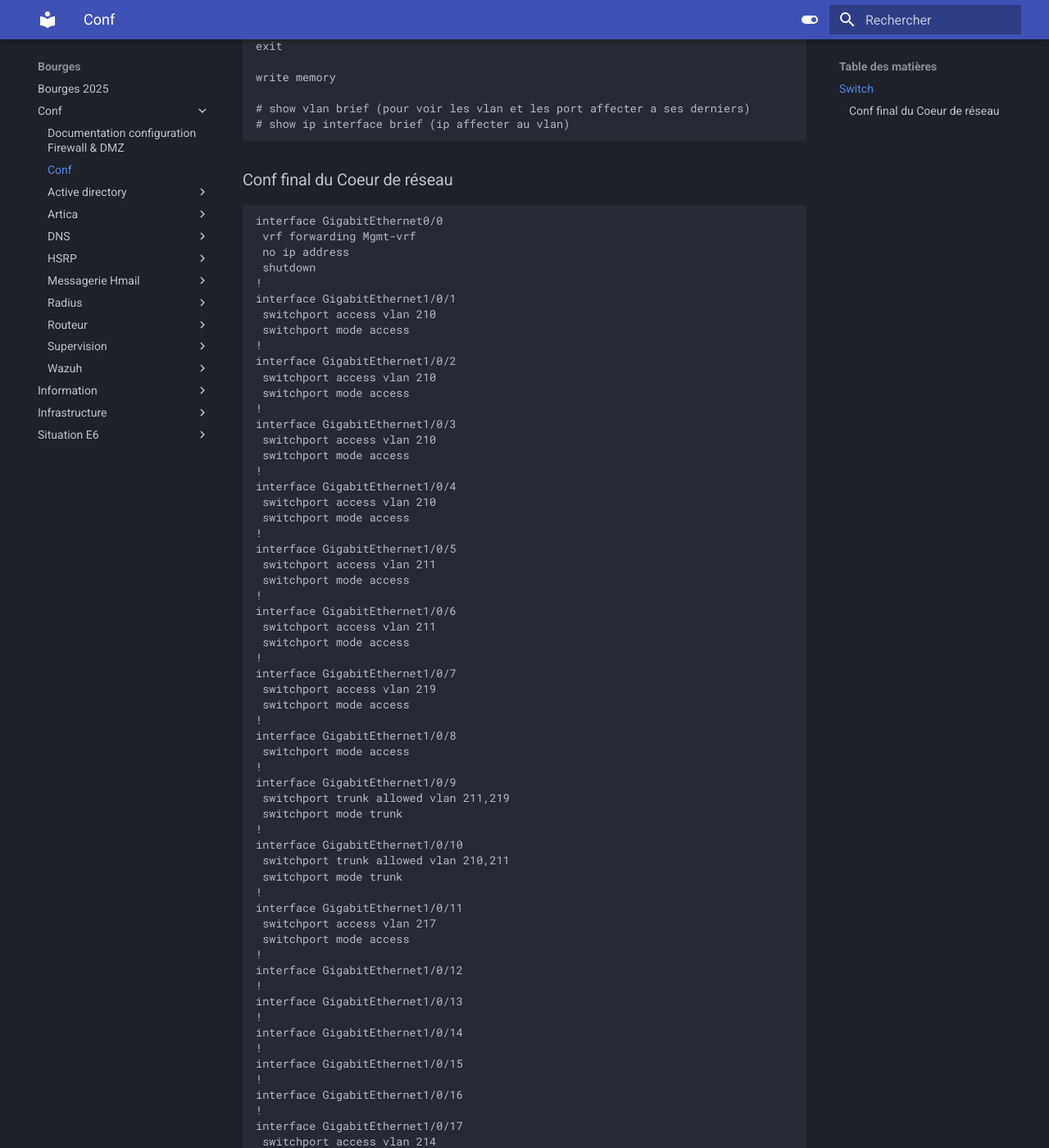
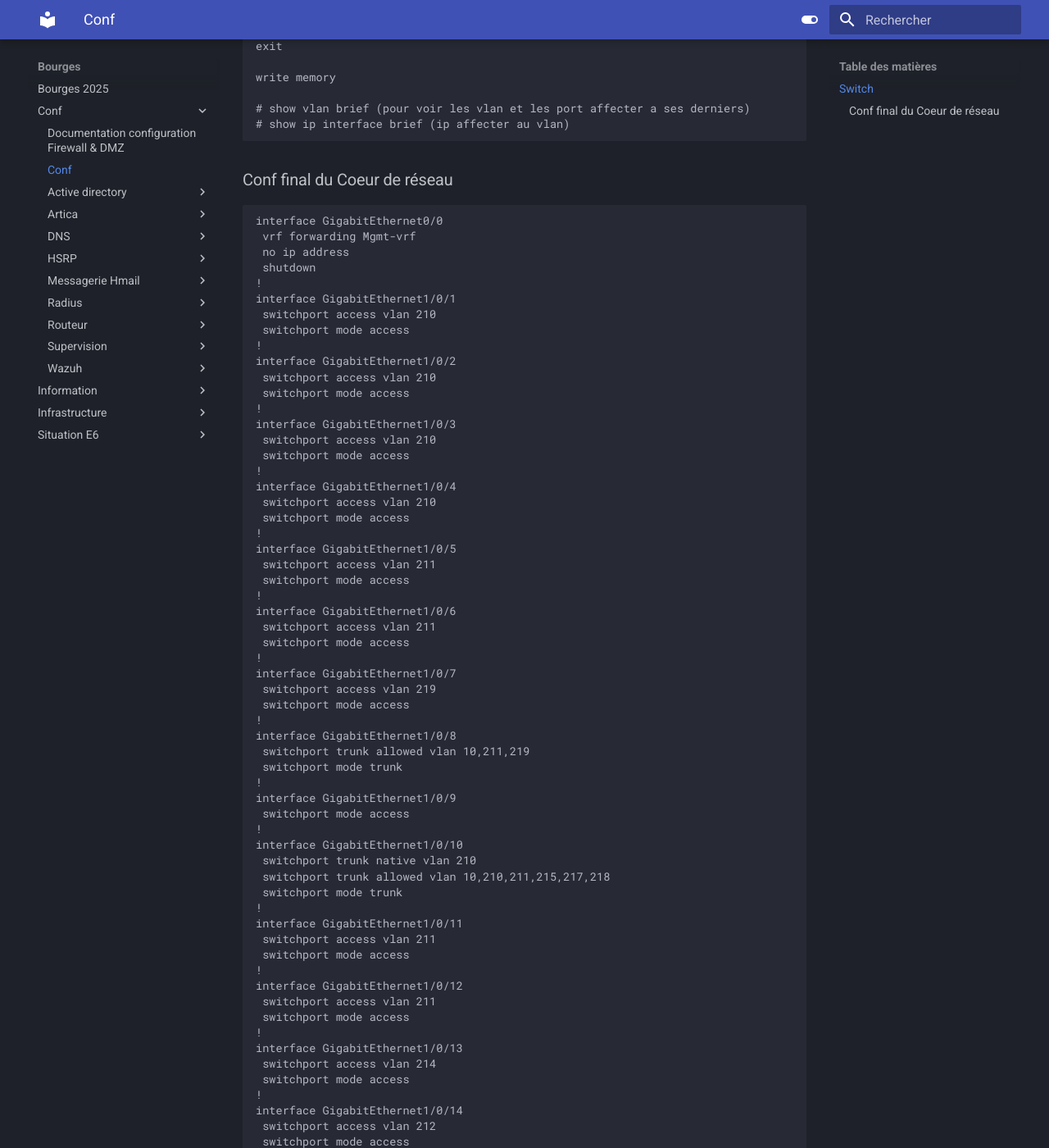
Before and after one commit to PatrickDummans/Bourges2025, an MkDocs documentation site: the page built from docs/Conf/conf.md, in a window 1280 px wide and 1400 px high, scrolled down 746 px. Shown: the whole window at 82% size. Built offline with MkDocs 1.6.1 and Material for MkDocs 9.7.7, drawn with Linux system fonts in a browser that asks for light colours; some of the changed text lies outside the part shown.

Commit message:
Update conf.md
Signed-off-by: Yv3z <144701898+Yv3z@users.noreply.github.com>

```diff
--- a/docs/Conf/conf.md
+++ b/docs/Conf/conf.md
@@ -78,36 +78,43 @@
  switchport mode access
 !
 interface GigabitEthernet1/0/8
+ switchport trunk allowed vlan 10,211,219
+ switchport mode trunk
+!
+interface GigabitEthernet1/0/9
  switchport mode access
 !
-interface GigabitEthernet1/0/9
- switchport trunk allowed vlan 211,219
- switchport mode trunk
-!
 interface GigabitEthernet1/0/10
- switchport trunk allowed vlan 210,211
+ switchport trunk native vlan 210
+ switchport trunk allowed vlan 10,210,211,215,217,218
  switchport mode trunk
 !
 interface GigabitEthernet1/0/11
- switchport access vlan 217
+ switchport access vlan 211
  switchport mode access
 !
 interface GigabitEthernet1/0/12
+ switchport access vlan 211
+ switchport mode access
 !
 interface GigabitEthernet1/0/13
+ switchport access vlan 214
+ switchport mode access
 !
 interface GigabitEthernet1/0/14
+ switchport access vlan 212
+ switchport mode access
 !
 interface GigabitEthernet1/0/15
+ switchport trunk allowed vlan 212,214
+ switchport mode trunk
 !
 interface GigabitEthernet1/0/16
 !
 interface GigabitEthernet1/0/17
- switchport access vlan 214
  switchport mode access
 !
 interface GigabitEthernet1/0/18
- switchport access vlan 212
  switchport mode access
 !
 interface GigabitEthernet1/0/19
@@ -126,12 +133,14 @@
  switchport mode access
 !
 interface GigabitEthernet1/0/23
+ switchport access vlan 217
  switchport trunk allowed vlan 211-213
- switchport mode trunk
+ switchport mode access
 !
 interface GigabitEthernet1/0/24
+ switchport access vlan 217
  switchport trunk allowed vlan 211-213
- switchport mode trunk
+ switchport mode access
 !
 interface GigabitEthernet1/1/1
 !
@@ -145,6 +154,13 @@
  no ip address
  shutdown
 !
+interface Vlan10
+ ip address 192.168.10.1 255.255.255.0
+ ip helper-address 192.168.10.254
+!
+interface Vlan15
+ no ip address
+!
 interface Vlan210
  ip address 172.28.64.254 255.255.255.0
 !
```
Also changed, not shown: other parts of docs/Conf/conf.md (+4 -0 lines).
